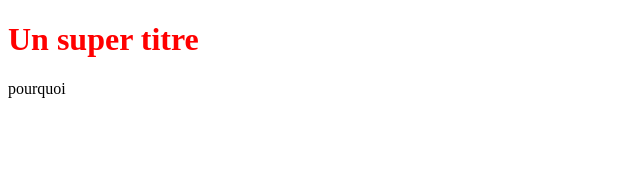
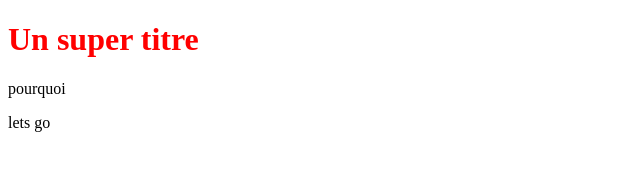
Before and after one commit to ggggaaaabbbb/projetTest, a plain HTML site: page index.html in a window 1280 px wide. Shown: the full height of the page, 0-640 px from the left. Drawn offline with Linux system fonts and the light colour scheme.

Commit message:
ajout d'un deuxieme paragraphe

```diff
--- a/index.html
+++ b/index.html
@@ -7,5 +7,6 @@
 <body>
    <h1>Un super titre</h1>
    <p>pourquoi</p>
+   <p>lets go</p>
 </body>
 </html>
```
